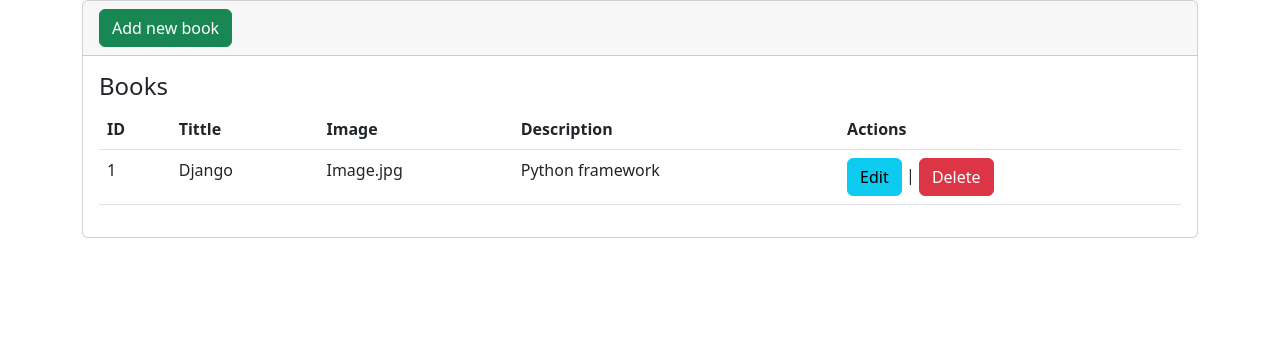
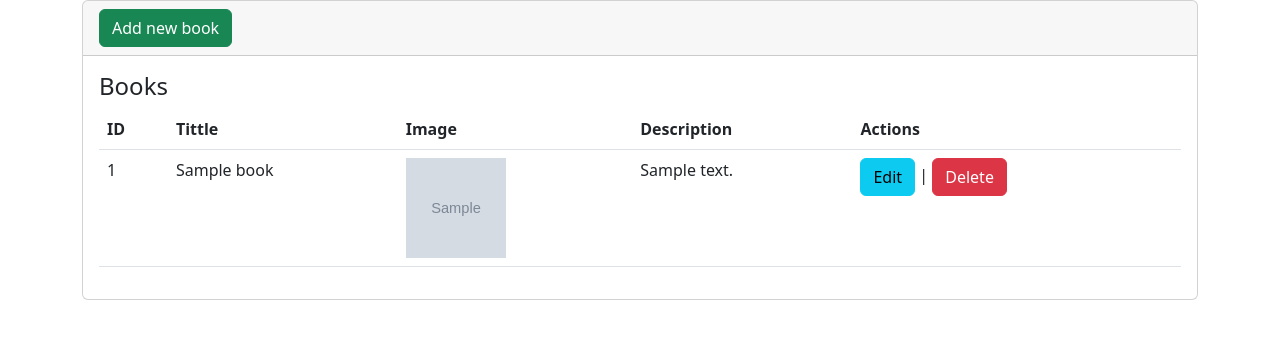
Before and after one commit to erick-hz/Django-CRUD, a Django app: page /books/ in a window 1280 px wide. Shown: the part 56-395 px from the top of the page. Run offline with Django 4.2, Linux system fonts and the light colour scheme; tables that the repository leaves empty hold one stand-in row (values such as "Sample post"); grey boxes marked "Sample" are stand-in pictures.

Commit message:
Implemented Server for the website with python & django . Added routes and HTML templat. I also made the connection with the database and created a super user.

```diff
--- a/course/library/templates/books/form.html
+++ b/course/library/templates/books/form.html
@@ -1,7 +1,9 @@
 <form enctype="multipart/form-data" method="post">
+    {% csrf_token %}
+    {% for field in form%}
     <div class="mb-3">
         <label for="" class="form-label">Name:</label>
         <input type="text" class="form-control" name="" id="" aria-describedby="helpId" placeholder="Name">
-
     </div>
+    {% endfor %}
 </form>
--- a/course/library/templates/books/index.html
+++ b/course/library/templates/books/index.html
@@ -20,16 +20,20 @@
                 </tr>
             </thead>
             <tbody>
+                {% for book in books %}
                 <tr>
-                    <td>1</td>
-                    <td>Django</td>
-                    <td>Image.jpg</td>
-                    <td>Python framework</td>
+                    <td>{{ book.id }}</td>
+                    <td>{{ book.title }}</td>
+                    <td>
+                        <img src="{{ book.image.url }}" height="100" width="100">
+                    </td>
+                    <td>{{ book.description }}</td>
                     <td>
                         <a name="" id="" class="btn btn-info" href="{% url 'edit'%}" role="button">Edit</a> |
                         <a name="" id="" class="btn btn-danger" href="" role="button">Delete</a>
                     </td>
                 </tr>
+                {% endfor %}
             </tbody>
         </table>
 
--- a/course/library/urls.py
+++ b/course/library/urls.py
@@ -1,5 +1,7 @@
 from django.urls import path
 from . import views
+from django.conf import settings
+from django.contrib.staticfiles.urls import static
 
 urlpatterns = [
     path('', views.home, name='home'),
@@ -7,4 +9,5 @@ urlpatterns = [
     path('books/', views.books, name='books'),
     path('books/create', views.create, name='create'),
     path('books/edit', views.edit, name='edit'),
-]
+
+] + static(settings.MEDIA_URL, document_root=settings.MEDIA_ROOT)
--- a/course/library/views.py
+++ b/course/library/views.py
@@ -1,6 +1,8 @@
 from django.shortcuts import render
+from.models import Book
+from .forms import BookForm
+
 # Create your views here.
-
 def home(request):
     return render(request, 'pages/home.html')
 
@@ -8,10 +10,12 @@ def about(request):
     return render(request, 'pages/about.html')
 
 def books(request):
-    return render(request, 'books/index.html')
+    books = Book.objects.all()
+    return render(request, 'books/index.html' , {'books': books})
 
 def create(request):
-    return render(request, 'books/create.html')
+    form = BookForm(request.POST or None)
+    return render(request, 'books/create.html' , {'form': form})
 
 def edit(request):
     return render(request, 'books/edit.html')
--- a/course/system/settings.py
+++ b/course/system/settings.py
@@ -11,6 +11,7 @@ https://docs.djangoproject.com/en/4.0/ref/settings/
 """
 
 from pathlib import Path
+import os
 
 # Build paths inside the project like this: BASE_DIR / 'subdir'.
 BASE_DIR = Path(__file__).resolve().parent.parent
@@ -125,4 +126,8 @@ STATIC_URL = 'static/'
 # Default primary key field type
 # https://docs.djangoproject.com/en/4.0/ref/settings/#default-auto-field
 
+MEDIA_ROOT = os.path.join(BASE_DIR, '')
+MEDIA_URL = '/images/'
+
+
 DEFAULT_AUTO_FIELD = 'django.db.models.BigAutoField'
```
Also changed, not shown: course/library/forms.py (added, +7 -0 lines), course/images/1155716.png (added), course/images/81YoZOfg-SL._SL1500_.jpg (added), course/images/main_11-min.png (added).
